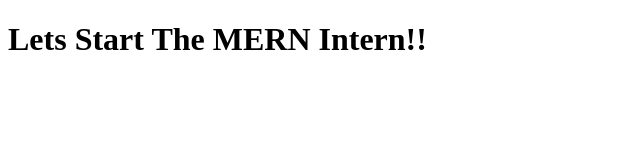
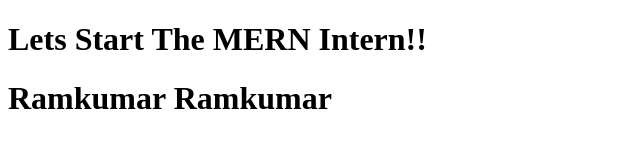
Before and after one commit to Ramkumar-22/Mern-Intern, a plain HTML site: page index.html in a window 1280 px wide. Shown: the whole page, without its empty margins (0-640 px from the left). Drawn offline with Linux system fonts and the light colour scheme.

Commit message:
Modyfing Index.html

```diff
--- a/index.html
+++ b/index.html
@@ -3,10 +3,10 @@
 <head>
     <meta charset="UTF-8">
     <meta name="viewport" content="width=device-width, initial-scale=1.0">
-    <title>Mern</title>
+    <title>Mern Intern</title>
 </head>
 <body>
     <h1>Lets Start The MERN Intern!!</h1>
-
+    <h1>Ramkumar Ramkumar</h1>
 </body>
 </html>
```
